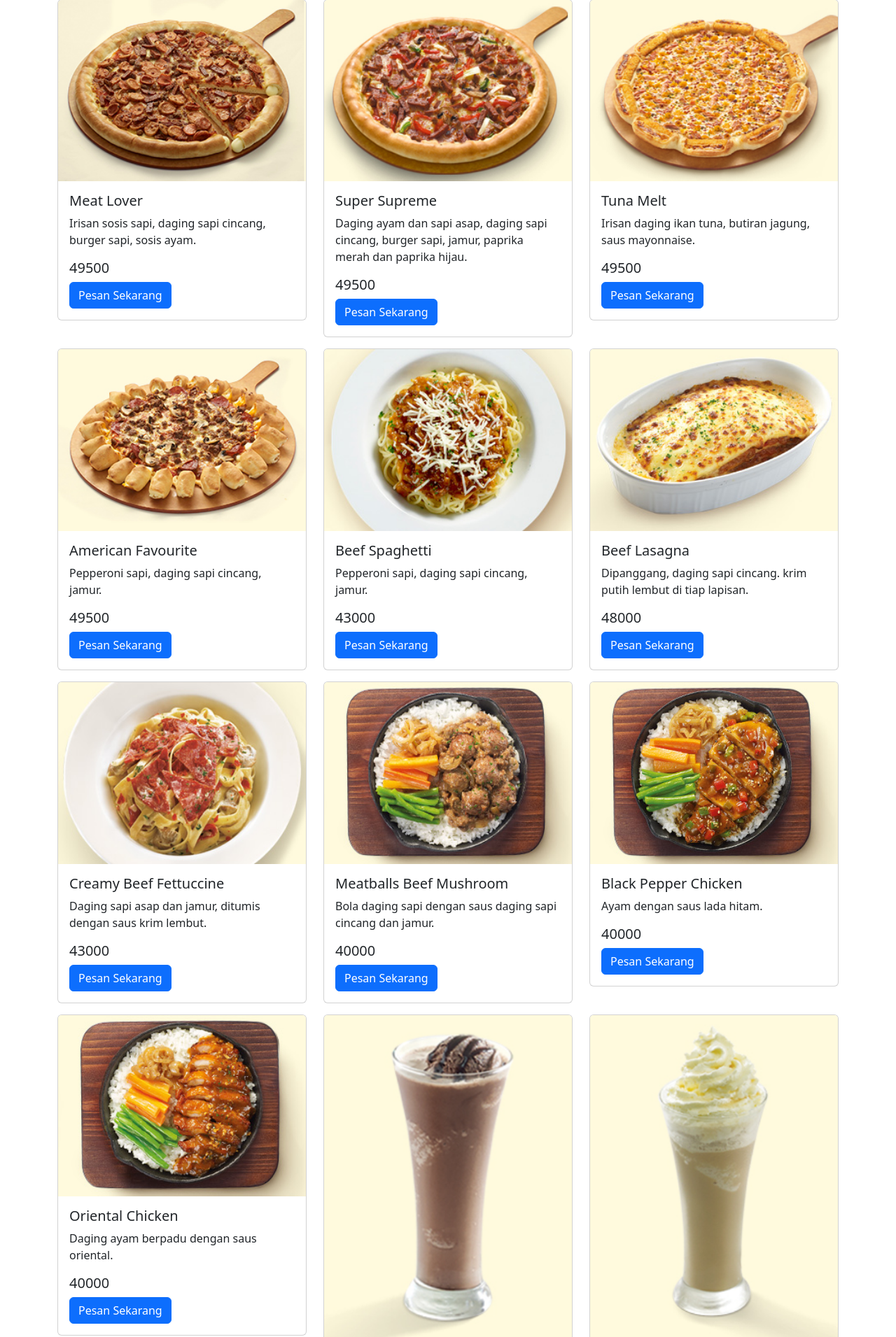
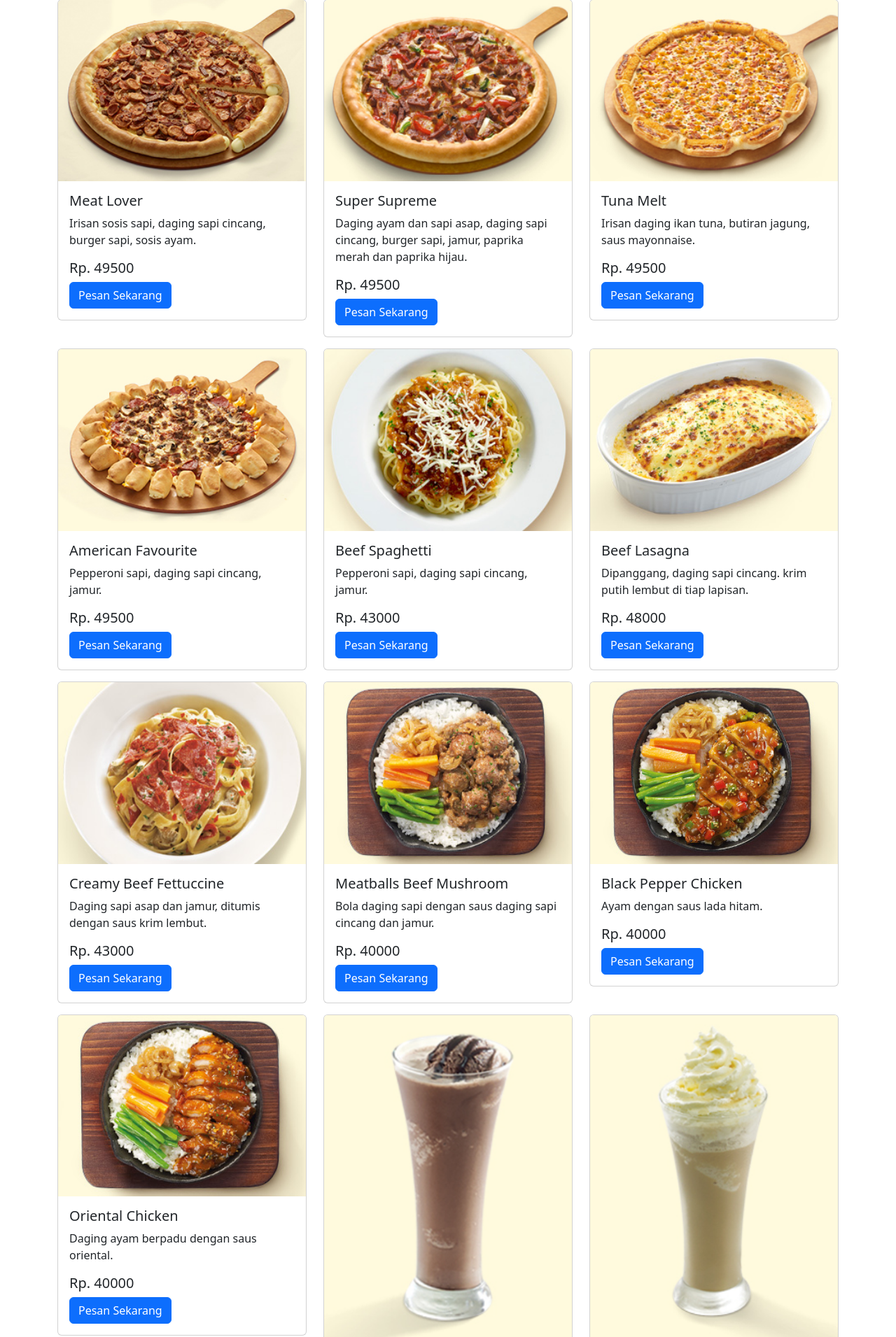
Before and after one commit to farano124/rest_api, a PHP site: page /latihan1.php in a window 1280 px wide. Shown: the part 132-2043 px from the top of the page at 70% size. Run offline with PHP 8.4, Linux system fonts and the light colour scheme.

Commit message:
Menambahkan Rp. pada harga

```diff
--- a/wpu-hut/latihan1.php
+++ b/wpu-hut/latihan1.php
@@ -48,7 +48,7 @@ $menu =$menu["menu"];
                 <div class="card-body">
                     <h5 class="card-title"><?= $row["nama"]; ?></h5>
                     <p class="card-text"><?= $row["deskripsi"]; ?></p>
-                    <h5 class="card-title"><?= $row["harga"]; ?></h5>
+                    <h5 class="card-title">Rp. <?= $row["harga"]; ?></h5>
                     <a href="#" class="btn btn-primary">Pesan Sekarang</a>
                 </div>
             </div>
```
